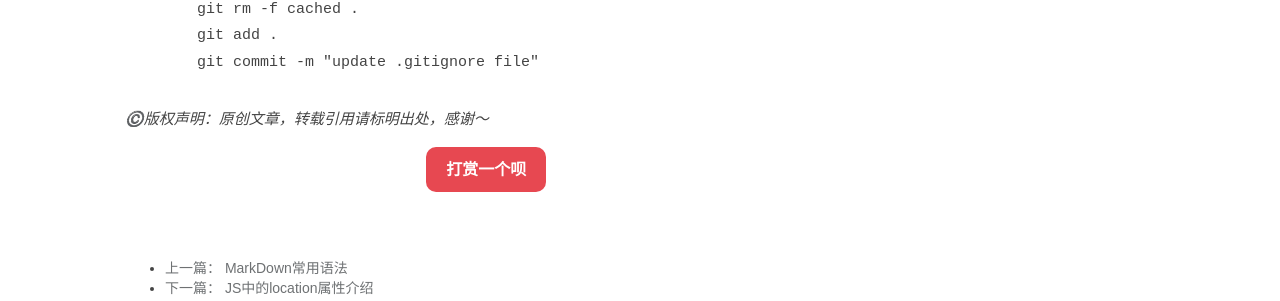
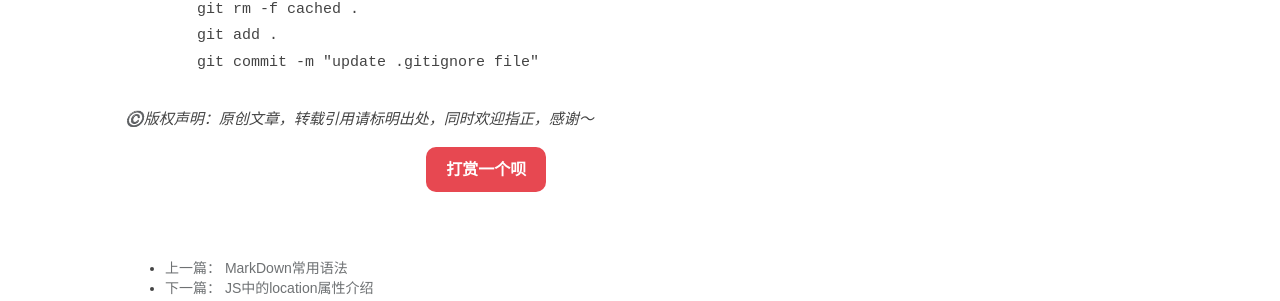
Before and after one commit to henucg/iblog, a Jekyll site: the page built from _posts/2019-05-02-.gitignore的语法以及忽略规则介绍.md, in a window 1280 px wide. Shown: the part 1231-1532 px from the top of the page. Built offline with Jekyll 4.4.1, drawn with Linux system fonts in a browser that asks for light colours; some web fonts are replaced; comment, search, counter and statistics services are not loaded.

Commit message:
baidu id

```diff
--- a/_layouts/post.html
+++ b/_layouts/post.html
@@ -27,7 +27,7 @@ layout: base
     {{ content }}
 
     <div style="font-style:oblique">
-  		©️版权声明：原创文章，转载引用请标明出处，感谢～
+  		©️版权声明：原创文章，转载引用请标明出处，同时欢迎指正，感谢～
   	</div>
   </div>
 
```
